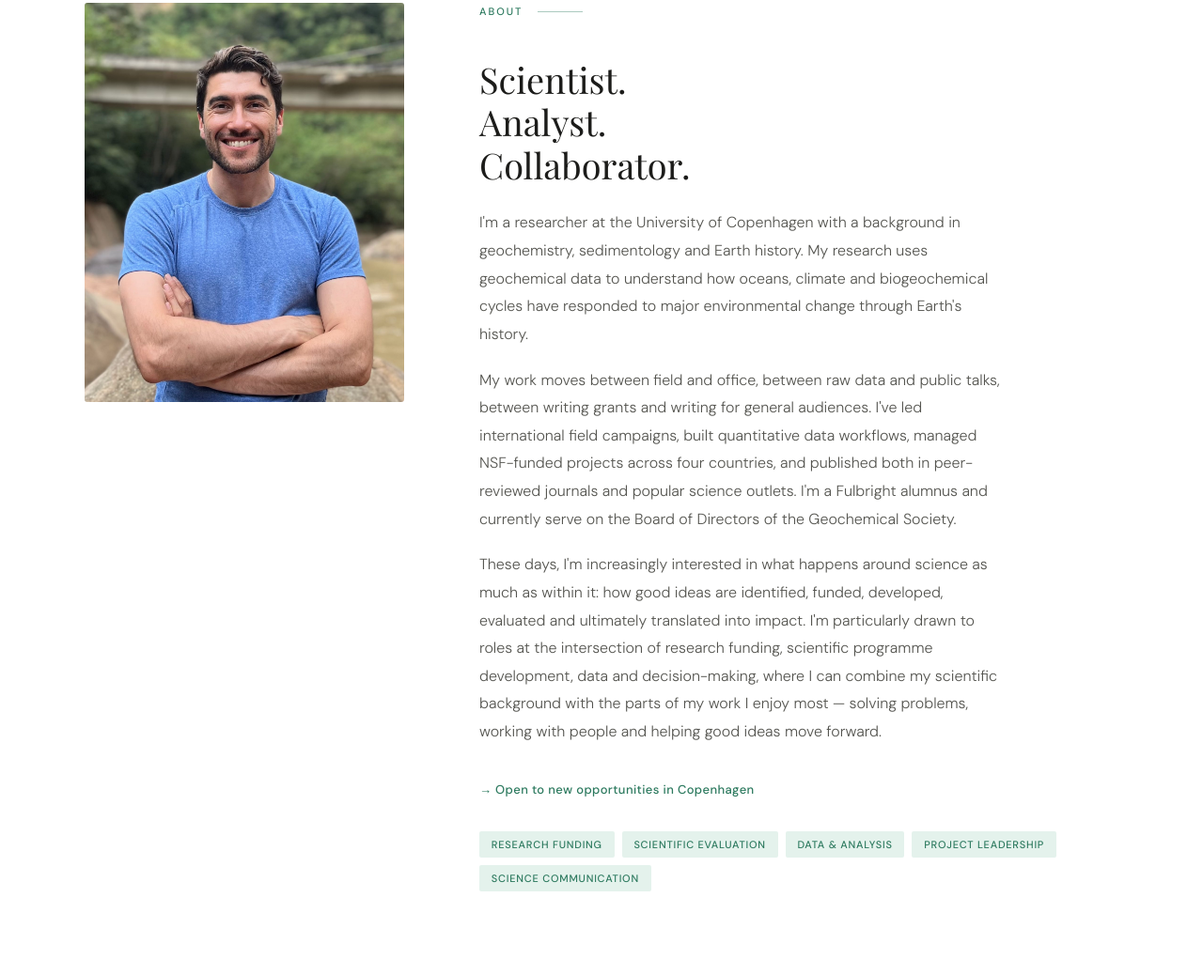
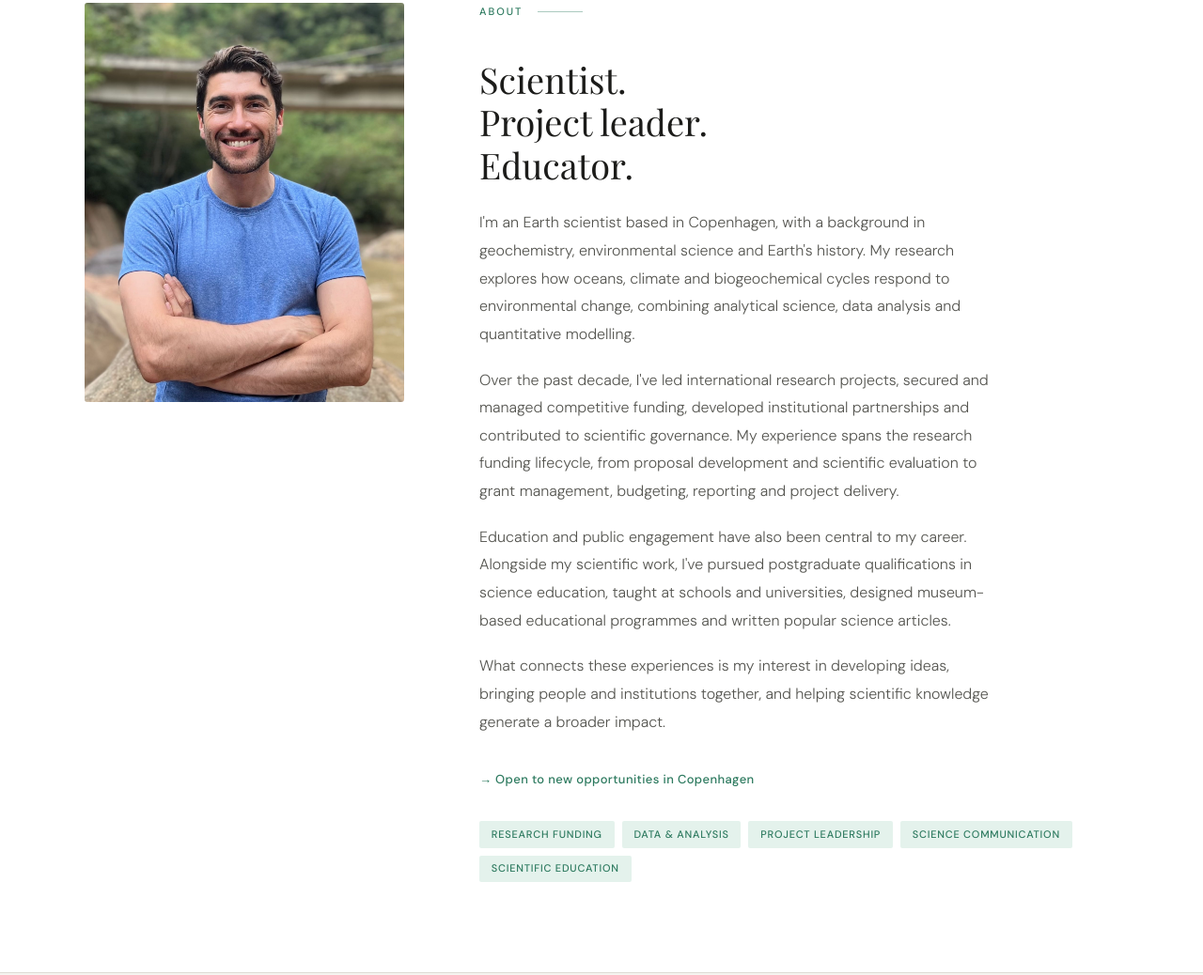
Before and after one commit to mariano-remirez/marianoremirez, a plain HTML site: page index.html in a window 1280 px wide. Shown: the part 894-1932 px from the top of the page at 94% size. Drawn offline with nearby package versions, Linux system fonts and the light colour scheme; a web font is replaced by a local one.

Commit message:
Enhance hero and about sections with education details
Updated hero section and about text to include education.

```diff
--- a/index.html
+++ b/index.html
@@ -657,9 +657,9 @@
     <div class="hero-bg" id="heroBg"></div>
     <div class="hero-overlay"></div>
     <div class="hero-content">
-      <div class="hero-label">RESEARCH · FUNDING · DATA · SCIENCE POLICY</div>
+      <div class="hero-label">RESEARCH · FUNDING · DATA · SCIENCE POLICY · EDUCATION</div>
       <h1 class="hero-title">Science,<br><em>applied.</em></h1>
-      <p class="hero-sub">Working across research, data, and scientific decision-making — from understanding complex problems to helping ideas, projects, and people move forward.</p>
+      <p class="hero-sub">Exploring how our planet works, leading collaborative projects and connecting science with society.</p>
       <a href="#contact" class="hero-cta">
         <svg viewBox="0 0 24 24" fill="none" stroke="currentColor" stroke-width="2"><path d="M21 15v4a2 2 0 0 1-2 2H5a2 2 0 0 1-2-2v-4"/><polyline points="7 10 12 15 17 10"/><line x1="12" y1="15" x2="12" y2="3"/></svg>
         Get in touch
@@ -676,17 +676,18 @@
       </div>
       <div class="about-text">
         <div class="section-label">About</div>
-        <h2>Scientist.<br>Analyst.<br>Collaborator.</h2>
-        <p>I'm a researcher at the University of Copenhagen with a background in geochemistry, sedimentology and Earth history. My research uses geochemical data to understand how oceans, climate and biogeochemical cycles have responded to major environmental change through Earth's history.</p>
-        <p>My work moves between field and office, between raw data and public talks, between writing grants and writing for general audiences. I've led international field campaigns, built quantitative data workflows, managed NSF-funded projects across four countries, and published both in peer-reviewed journals and popular science outlets. I'm a Fulbright alumnus and currently serve on the Board of Directors of the Geochemical Society.</p>
-        <p>These days, I'm increasingly interested in what happens around science as much as within it: how good ideas are identified, funded, developed, evaluated and ultimately translated into impact. I'm particularly drawn to roles at the intersection of research funding, scientific programme development, data and decision-making, where I can combine my scientific background with the parts of my work I enjoy most — solving problems, working with people and helping good ideas move forward.</p>
+        <h2>Scientist.<br>Project leader.<br>Educator.</h2>
+        <p>I'm an Earth scientist based in Copenhagen, with a background in geochemistry, environmental science and Earth's history. My research explores how oceans, climate and biogeochemical cycles respond to environmental change, combining analytical science, data analysis and quantitative modelling.</p>
+        <p>Over the past decade, I've led international research projects, secured and managed competitive funding, developed institutional partnerships and contributed to scientific governance. My experience spans the research funding lifecycle, from proposal development and scientific evaluation to grant management, budgeting, reporting and project delivery.</p>
+        <p>Education and public engagement have also been central to my career. Alongside my scientific work, I've pursued postgraduate qualifications in science education, taught at schools and universities, designed museum-based educational programmes and written popular science articles.</p>
+        <p>What connects these experiences is my interest in developing ideas, bringing people and institutions together, and helping scientific knowledge generate a broader impact.</p>
         <span class="about-open">→ Open to new opportunities in Copenhagen</span>
         <div class="about-tags">
           <span class="tag">RESEARCH FUNDING</span>
-          <span class="tag">SCIENTIFIC EVALUATION</span>
           <span class="tag">DATA & ANALYSIS</span>
           <span class="tag">PROJECT LEADERSHIP</span>
           <span class="tag">SCIENCE COMMUNICATION</span>
+          <span class="tag">SCIENTIFIC EDUCATION</span>
         </div>
       </div>
     </div>
```
